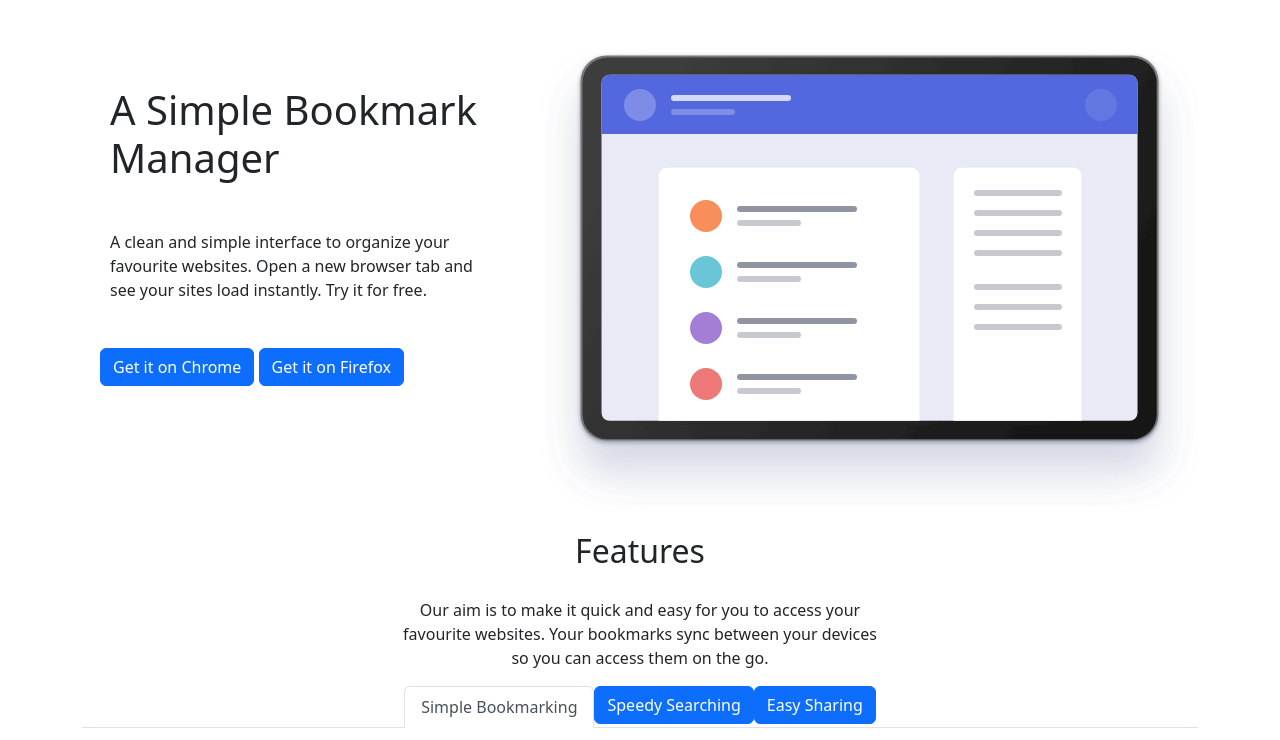
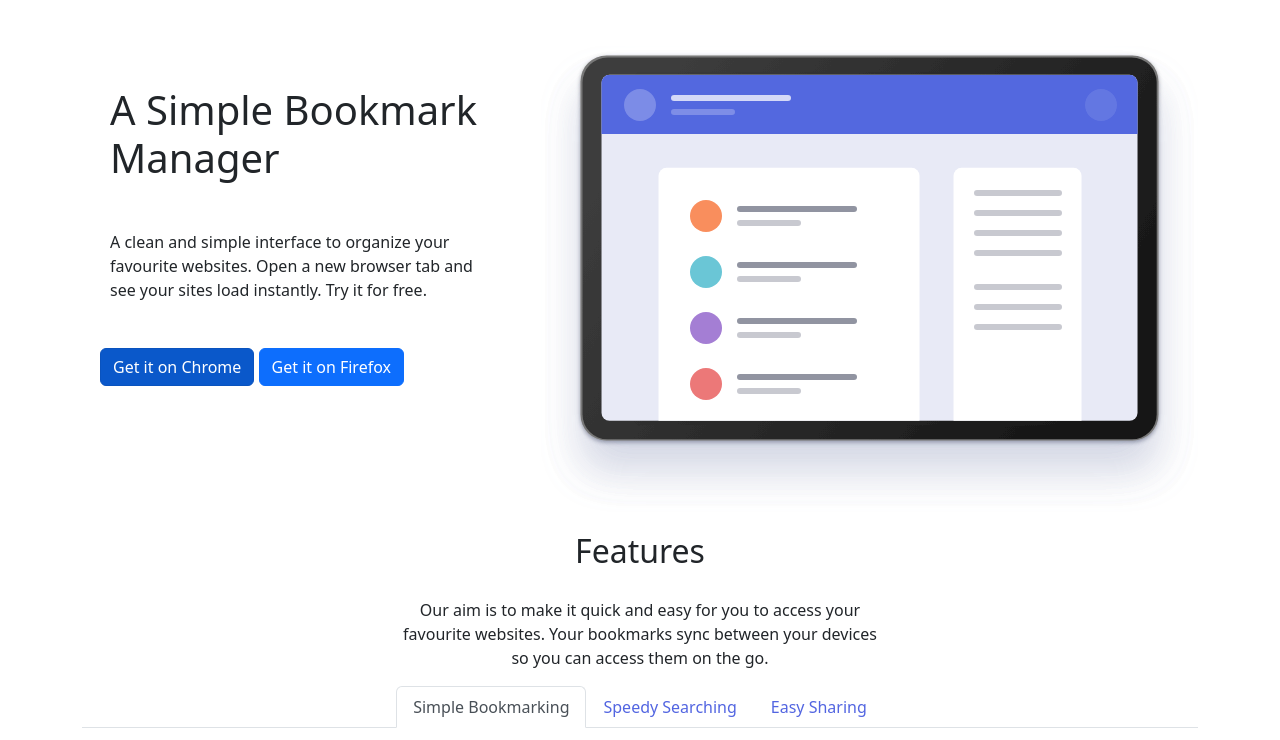
Before and after one commit to rociomarchetti/Sprint-2-Angular, a website: page index.html in a window 1280 px wide. Shown: the part 60-800 px from the top of the page. Drawn offline with Linux system fonts and the light colour scheme.

Commit message:
Ejercicio 2

```diff
--- a/index.html
+++ b/index.html
@@ -44,7 +44,7 @@
             free.
           </p>
           <div style="padding: 10px">
-            <button class="btn btn-primary">Get it on Chrome</button>
+            <button class="btn btn-primary active">Get it on Chrome</button>
             <button class="btn btn-primary">Get it on Firefox</button>
           </div>
         </div>
@@ -67,16 +67,15 @@
         </p>
       </div>
       <ul class="nav nav-tabs justify-content-center">
-        <li class="navbar-item">
-          <a href="#" id="features-link" class="nav-link active"
-            >Simple Bookmarking</a
-          >
+        <li>
+          <a href="#" id="features-link" class="nav-link active" data-toggle="tab"
+            >Simple Bookmarking</a>
         </li>
-        <li class="navbar-item">
-          <a href="#" id="features-link" class="btn btn-primary">Speedy Searching</a>
+        <li>
+          <a href="#" id="features-link" class="nav-link" data-toggle="tab">Speedy Searching</a>
         </li>
-        <li class="navbar-item">
-          <a href="#" id="features-link" class="btn btn-primary">Easy Sharing</a>
+        <li>
+          <a href="#" id="features-link" class="nav-link" data-toggle="tab">Easy Sharing</a>
         </li>
       </ul>
     </div>
```
Also changed, not shown: sass/custom.scss (line endings or trailing spaces).
